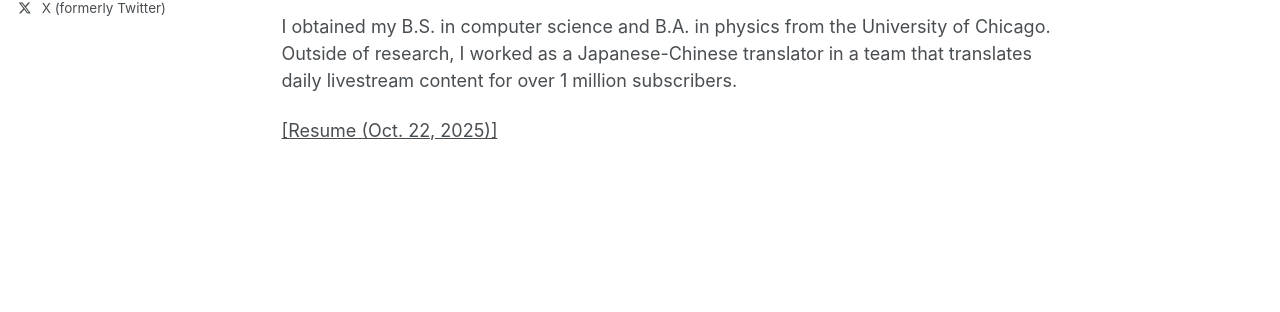
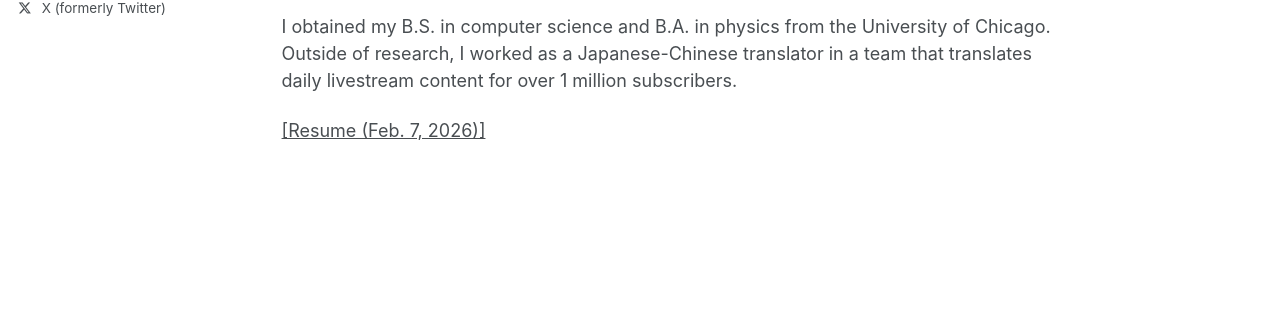
Before and after one commit to kenantang/kenantang.github.io, a Jekyll site: the page built from _pages/about.md, in a window 1280 px wide and 1073 px high. Shown: the part 524-836 px from the top of the window. Built offline with Jekyll 4.4.1, drawn with Linux system fonts in a browser that asks for light colours; some web fonts are replaced.

Commit message:
update resume

```diff
--- a/_pages/about.md
+++ b/_pages/about.md
@@ -17,4 +17,4 @@ Please see my [Google Scholar page](https://scholar.google.com/citations?user=xg
 
 I obtained my B.S. in computer science and B.A. in physics from the University of Chicago. Outside of research, I worked as a Japanese-Chinese translator in a team that translates daily livestream content for over 1 million subscribers.
 
-[[Resume (Oct. 22, 2025)]](files/KenanTangResume_Website_102225.pdf)
+[[Resume (Feb. 7, 2026)]](files/KenanTangResume_Website_020726.pdf)
--- a/_pages/publications.html
+++ b/_pages/publications.html
@@ -15,7 +15,7 @@ author_profile: true
 <p>Michael van der Naald, Abhi Singh, Toka Eid, <b>Kenan Tang</b>, Juan J. de Pablo, Heinrich M. Jaeger, <a href="https://www.nature.com/articles/s41567-023-02354-3">Minimally Rigid Clusters in Dense Suspension Flow</a>, Nature Physics 2024</p>
 <h2 class="wordwrap">Preprints</h2>
 <p>Yanhong Li*, Tianyang Xu*, <b>Kenan Tang*</b>, Karen Livescu, David McAllester, Jiawei Zhou, <a href="https://arxiv.org/abs/2511.08598">OKBench: Democratizing LLM Evaluation with Fully Automated, On-Demand, Open Knowledge Benchmarking</a>, Arxiv 2025</p>
-<p>Guntash Gill, <b>Kenan Tang</b>, Yanhong Li, Yao Qin, <a href="https://arxiv.org/abs/2507.01872">DIY-MKG: An LLM-Based Polyglot Language Learning System</a>, Arxiv 2025</p>
+<p><b>Kenan Tang</b>, Yanhong Li, Yao Qin, <a href="https://arxiv.org/abs/2507.01872">DIY-MKG: An LLM-Based Polyglot Language Learning System</a>, Arxiv 2025</p>
 <p>Chenruo Liu*, <b>Kenan Tang*</b>, Yao Qin, Qi Lei, <a href="https://arxiv.org/abs/2505.22829">Bridging Distribution Shift and AI Safety: Conceptual and Methodological Synergies</a>, Arxiv 2025</p>
 <p><b>Kenan Tang</b>, <a href="https://arxiv.org/abs/2202.09509">PETCI: A Parallel English Translation Dataset of Chinese Idioms</a>, Arxiv 2022</p>
 <h2 class="wordwrap">Conference Abstracts</h2>
```
Also changed, not shown: 2 other files.
